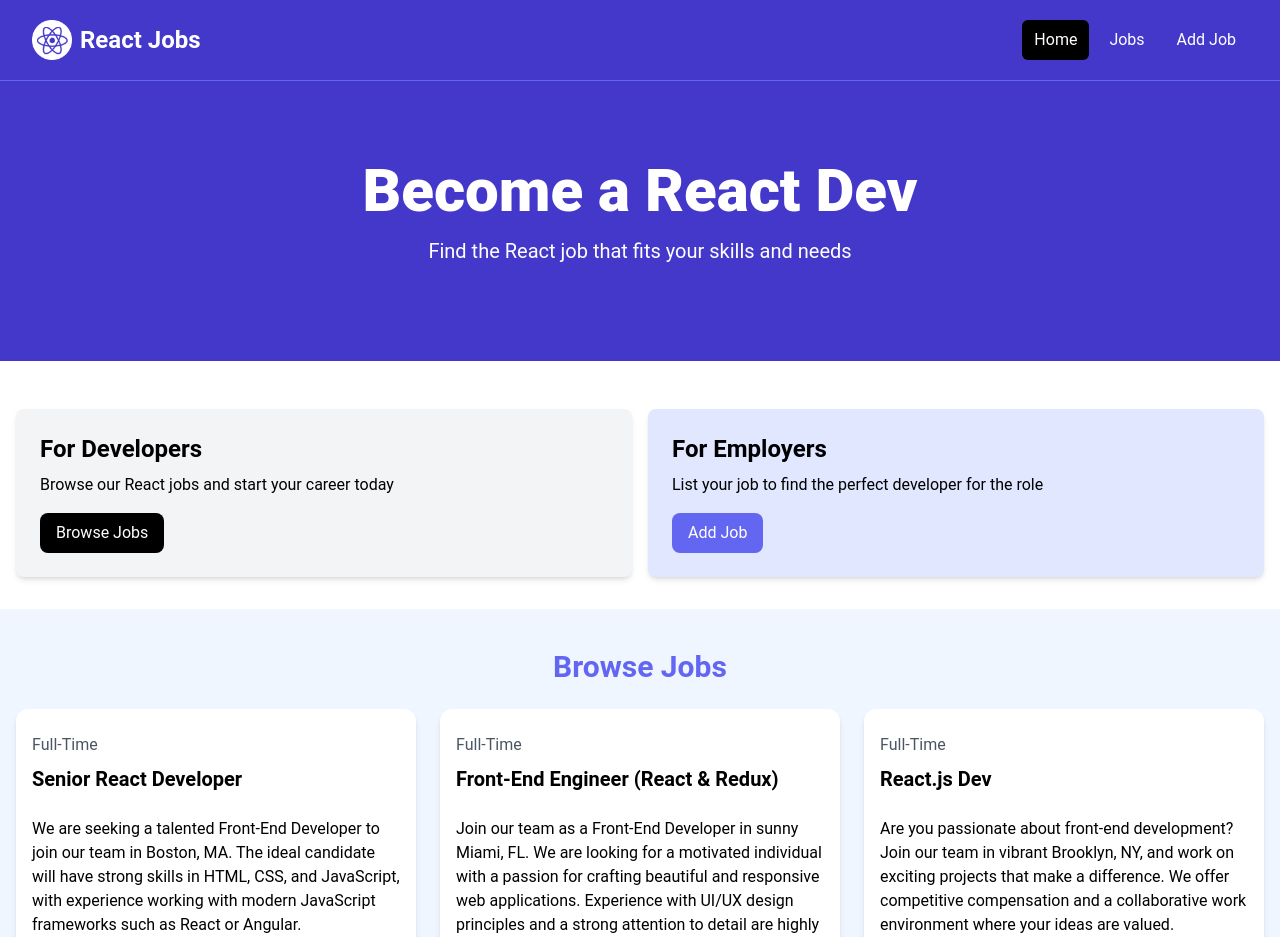
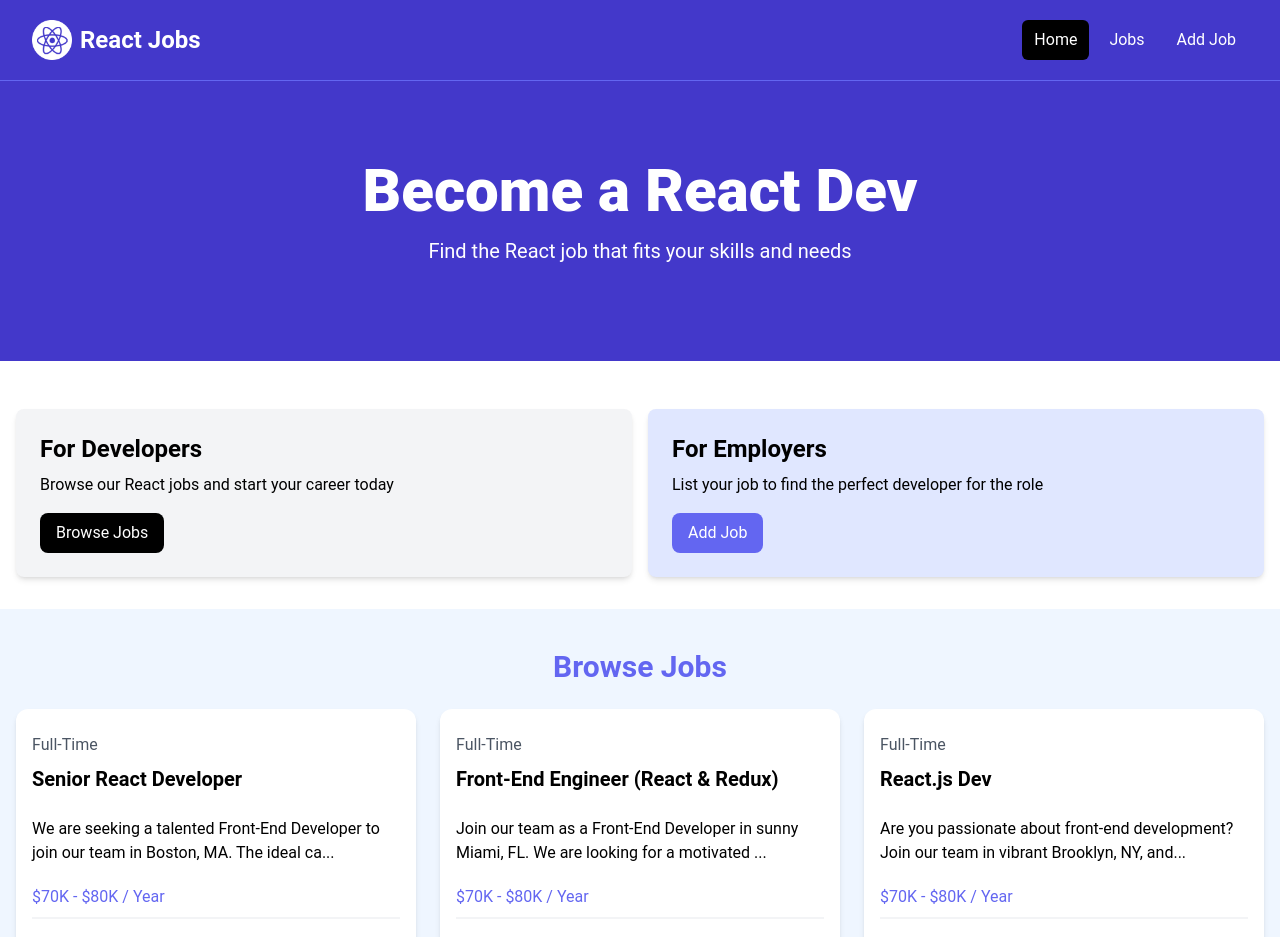
Before and after one commit to Annie-Huang/react-crash-2024, a React (Vite) app: page / in a window 1280 px wide. Shown: the top 937 px of the page. Built offline with nearby package versions, Linux system fonts and the light colour scheme.

Commit message:
Create showFullDescription state and use it to determine whether to show full descript text from the job.description prop

```diff
--- a/src/components/JobListing.tsx
+++ b/src/components/JobListing.tsx
@@ -1,4 +1,4 @@
-import { FC } from 'react';
+import { FC, useState } from 'react';
 
 type Job = {
   id: string;
@@ -13,6 +13,13 @@ export interface JobListingProps {
   job: Job;
 }
 export const JobListing: FC<JobListingProps> = ({ job }) => {
+  const [showFullDescription, setShowFullDescription] = useState(false);
+
+  // In css, it is done with text-overflow:ellipsis
+  const description = showFullDescription
+    ? job.description
+    : job.description.substring(0, 90) + '...';
+
   return (
     <div className='bg-white rounded-xl shadow-md relative'>
       <div className='p-4'>
@@ -21,7 +28,7 @@ export const JobListing: FC<JobListingProps> = ({ job }) => {
           <h3 className='text-xl font-bold'>{job.title}</h3>
         </div>
 
-        <div className='mb-5'>{job.description}</div>
+        <div className='mb-5'>{description}</div>
 
         <h3 className='text-indigo-500 mb-2'>{job.salary} / Year</h3>
 
```
